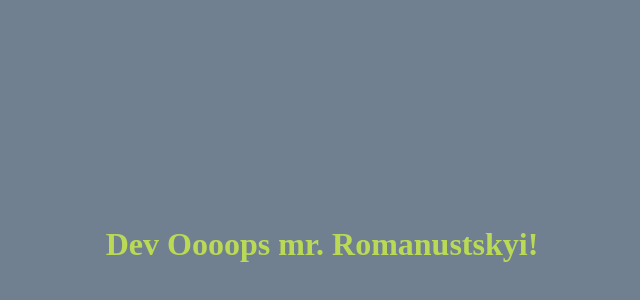
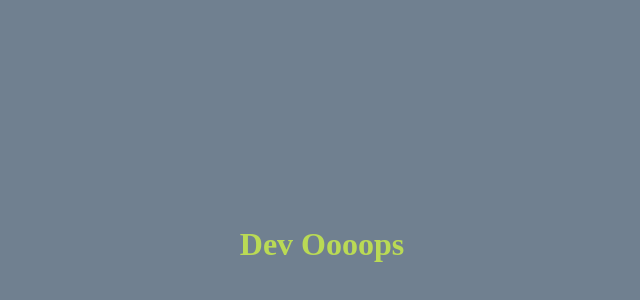
Before and after one commit to roninua/devops, an Angular app: page / in a window 1280 px wide. Shown: the part 156-456 px from the top of the page, without its empty margins (318-958 px from the left). Built offline with nearby package versions, Linux system fonts and the light colour scheme.

Commit message:
Update app.component.ts

```diff
--- a/src/app/app.component.ts
+++ b/src/app/app.component.ts
@@ -6,5 +6,5 @@ import { Component } from '@angular/core';
   styleUrls: ['./app.component.scss']
 })
 export class AppComponent {
-  title = 'Dev Oooops mr. Romanustskyi!';
+  title = 'Dev Oooops';
 }
```
